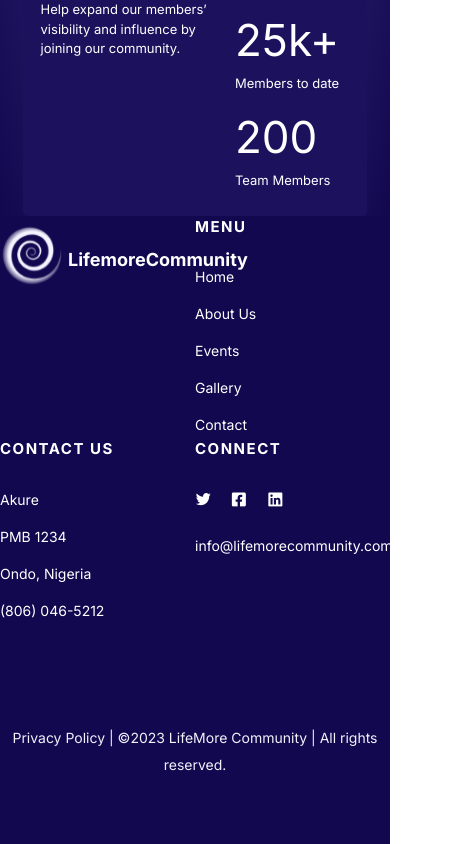
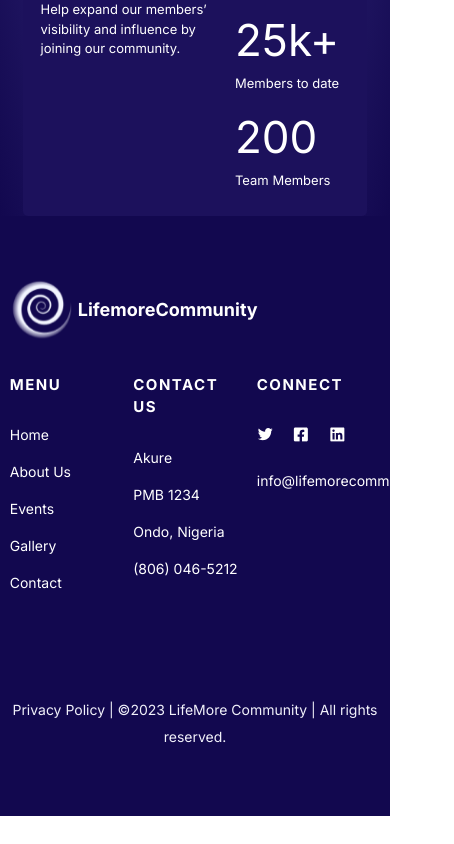
Before and after one commit to chayilDeborah/lifemore, a Next.js app: page / in a window 390 px wide. Shown: the part 5201-6045 px from the top of the page, 454 px wide, since content can reach past the window. After the commit the page ends 6017 px from the top, so only its background shows below. Built offline with nearby package versions, Linux system fonts and the light colour scheme.

Commit message:
feat: footer responsiveness

```diff
--- a/src/app/component/Footer.jsx
+++ b/src/app/component/Footer.jsx
@@ -9,12 +9,13 @@ const Footer = () => {
     <>
     <div className='bg-[#12084F] flex justify-center '>
         <div className='max-w-7xl w-[100%]'>
-            <div className='grid grid-cols-2 lg:grid-cols-4 lg:mt-[80px] mb-[100px]'>
-                <div className='flex'>
+            <div className='lg:flex lg:w-[100%] w-[95%] mx-auto lg:justify-evenly'>
+                <div className='flex lg:mt-[80px] mt-[50px] lg:mb-[0px] mb-[20px] items-center'>
                     <Image src={cyclonewhite} alt='icon' className='h-[80px]'/>
                     <div className='text-[#fff] text-[18px] ml-[4px] font-bold leading-[88px]'>LifemoreCommunity</div>
                 </div>
-                <div className=' '>
+            <div className='grid grid-cols-3 justify-between lg:grid-cols-3 lg:mt-[80px]  mb-[100px]'>
+                <div className='w-[70%] lg:w-full'>
                     <div className='text-[#fff] text-[15px] font-bold leading-[22.5px] tracking-[1.5px]'>MENU</div>
                     <div className='text-[#fff] text-[14px] mt-[25px] leading-[27px]'>Home</div>
                     <div className='text-[#fff] text-[14px] mt-[10px] leading-[27px]'>About Us</div>
@@ -22,7 +23,7 @@ const Footer = () => {
                     <div className='text-[#fff] text-[14px] mt-[10px] leading-[27px]'>Gallery</div>
                     <div className='text-[#fff] text-[14px] mt-[10px] leading-[27px]'>Contact</div>
                 </div>
-                <div className=''>
+                <div className='w-[85%] lg:w-full'>
                     <div className='text-[#fff] text-[15px] font-bold leading-[22.5px] tracking-[1.5px]'>CONTACT US</div>
                     <div className='text-[#fff] text-[14px] mt-[25px] leading-[27px]'>Akure</div>
                     <div className='text-[#fff] text-[14px] mt-[10px] leading-[27px]'>PMB 1234</div>
@@ -30,7 +31,7 @@ const Footer = () => {
                     <div className='text-[#fff] text-[14px] mt-[10px] leading-[27px]'>(806) 046-5212</div>
                     {/* <div className='text-[#fff] text-[14px] mt-[10px] leading-[27px]'>Contact</div> */}
                 </div>
-                <div className=''>
+                <div className='mx-auto'>
                     <div className='text-[#fff] text-[15px] font-bold leading-[22.5px] tracking-[1.5px]'>CONNECT</div>
                     <div className='flex mt-[30px]'>
                         <Image src={twitter} alt='icon' />
@@ -40,6 +41,8 @@ const Footer = () => {
                     <div className='text-[#fff] text-[14px] mt-[25px] leading-[27px]'>info@lifemorecommunity.com</div>
                 </div>
             </div>
+            </div>
+
             <div className='text-center text-[#F1F1FA] text-[14px] mb-[66px] leading-[27px]'>Privacy Policy | ©2023 LifeMore Community | All rights reserved.</div>
         </div>
         <div>
```
